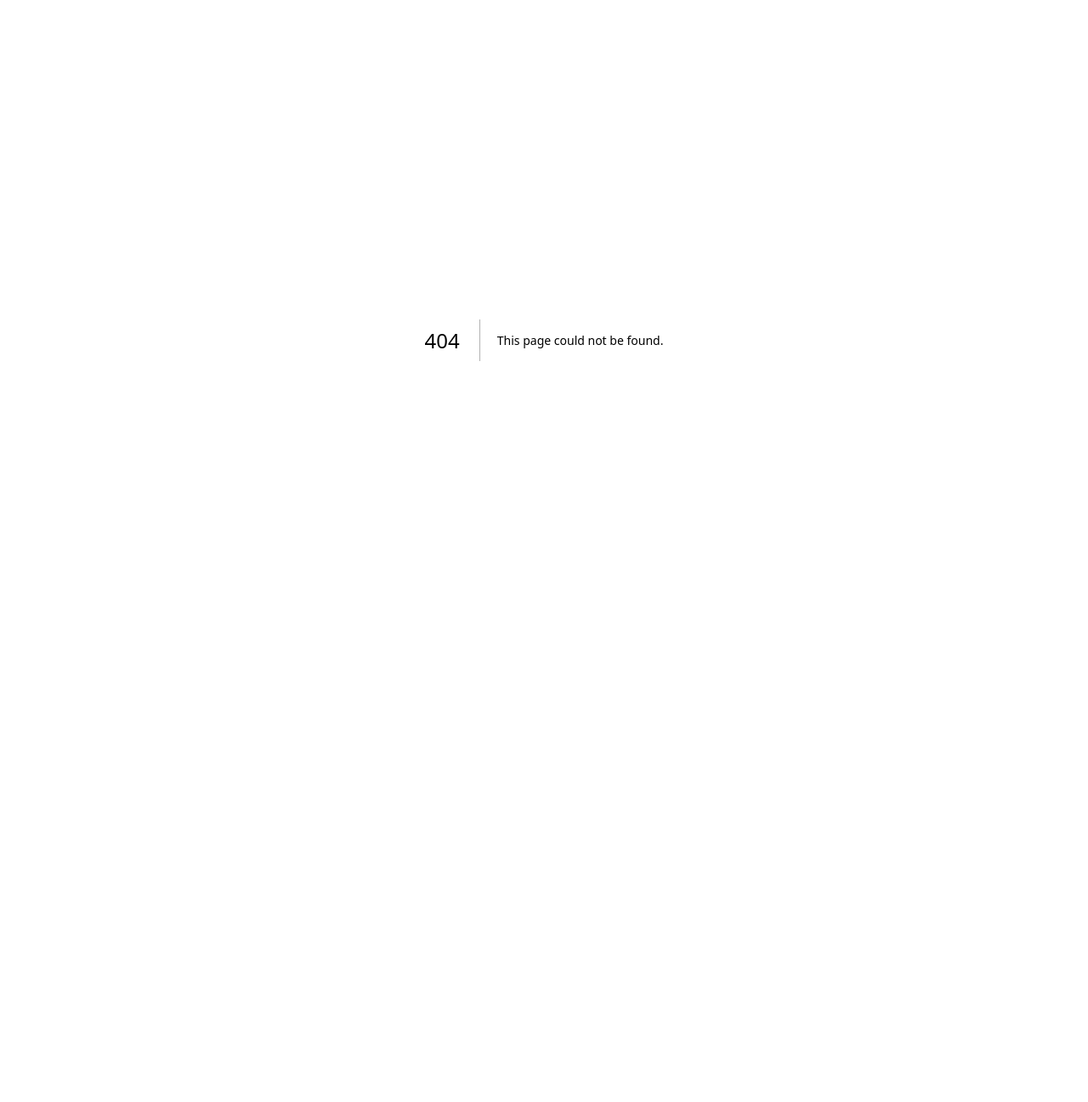
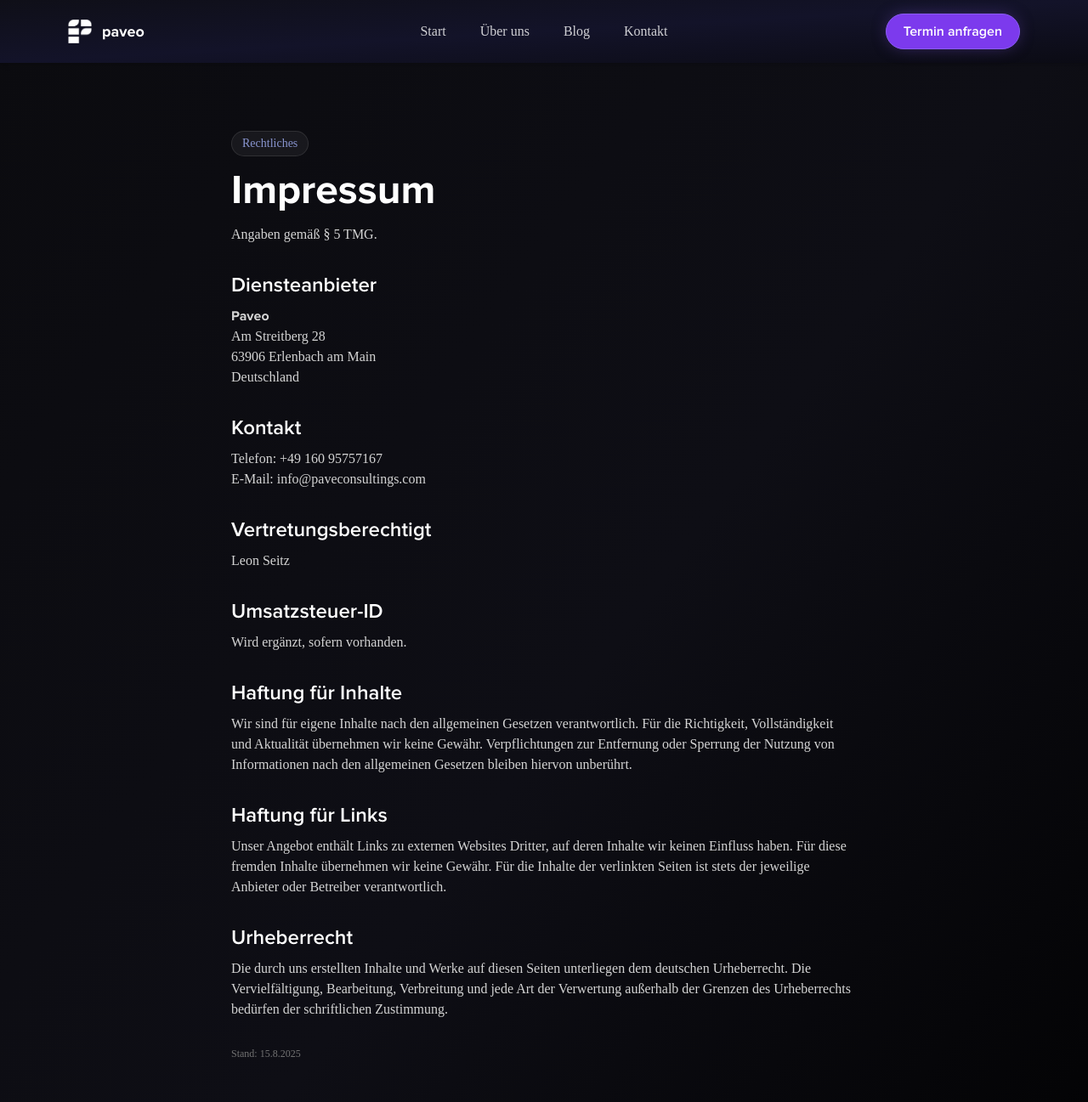
Before and after one commit to cyclebittt/pavewebyyyy, a Next.js app: page /impressum in a window 1280 px wide. Before the commit this address had no page. Shown: the top 1297 px of the page at 85% size. Before the commit the page ends 800 px from the top, so only its background shows below. Built offline with nearby package versions, Linux system fonts and the light colour scheme; a web font is replaced by a local one.

Commit message:
Create page.js

```diff
--- /dev/null
+++ b/app/impressum/page.js
@@ -0,0 +1,79 @@
+import Navbar from '@/components/layout/Navbar';
+import Footer from '@/components/layout/Footer';
+
+export default function ImpressumPage() {
+  return (
+    <div className="font-proxima bg-gradient-to-br from-[#0B0B0F] via-[#0E0E15] to-black text-white">
+      <Navbar />
+
+      <main className="max-w-4xl mx-auto px-6 md:px-12 lg:px-20 py-16 md:py-20 space-y-8">
+        <header className="space-y-4">
+          <span className="inline-block text-sm text-indigo-300/80 bg-white/5 border border-white/10 px-3 py-1 rounded-full">Rechtliches</span>
+          <h1 className="text-3xl md:text-5xl font-bold">Impressum</h1>
+          <p className="text-neutral-300">
+            Angaben gemäß § 5 TMG.
+          </p>
+        </header>
+
+        <section className="space-y-2">
+          <h2 className="text-2xl font-semibold">Diensteanbieter</h2>
+          <p className="text-neutral-300">
+            <strong>Paveo</strong><br />
+            Am Streitberg 28<br />
+            63906 Erlenbach am Main<br />
+            Deutschland
+          </p>
+        </section>
+
+        <section className="space-y-2">
+          <h2 className="text-2xl font-semibold">Kontakt</h2>
+          <p className="text-neutral-300">
+            Telefon: +49 160 95757167<br />
+            E-Mail: info@paveconsultings.com
+          </p>
+        </section>
+
+        <section className="space-y-2">
+          <h2 className="text-2xl font-semibold">Vertretungsberechtigt</h2>
+          <p className="text-neutral-300">Leon Seitz</p>
+        </section>
+
+        <section className="space-y-2">
+          <h2 className="text-2xl font-semibold">Umsatzsteuer-ID</h2>
+          <p className="text-neutral-300">Wird ergänzt, sofern vorhanden.</p>
+        </section>
+
+        <section className="space-y-2">
+          <h2 className="text-2xl font-semibold">Haftung für Inhalte</h2>
+          <p className="text-neutral-300">
+            Wir sind für eigene Inhalte nach den allgemeinen Gesetzen verantwortlich. Für die Richtigkeit, Vollständigkeit und
+            Aktualität übernehmen wir keine Gewähr. Verpflichtungen zur Entfernung oder Sperrung der Nutzung von Informationen
+            nach den allgemeinen Gesetzen bleiben hiervon unberührt.
+          </p>
+        </section>
+
+        <section className="space-y-2">
+          <h2 className="text-2xl font-semibold">Haftung für Links</h2>
+          <p className="text-neutral-300">
+            Unser Angebot enthält Links zu externen Websites Dritter, auf deren Inhalte wir keinen Einfluss haben.
+            Für diese fremden Inhalte übernehmen wir keine Gewähr. Für die Inhalte der verlinkten Seiten ist stets der jeweilige
+            Anbieter oder Betreiber verantwortlich.
+          </p>
+        </section>
+
+        <section className="space-y-2">
+          <h2 className="text-2xl font-semibold">Urheberrecht</h2>
+          <p className="text-neutral-300">
+            Die durch uns erstellten Inhalte und Werke auf diesen Seiten unterliegen dem deutschen Urheberrecht.
+            Die Vervielfältigung, Bearbeitung, Verbreitung und jede Art der Verwertung außerhalb der Grenzen des Urheberrechts
+            bedürfen der schriftlichen Zustimmung.
+          </p>
+        </section>
+
+        <p className="text-xs text-neutral-500">Stand: {new Date().toLocaleDateString('de-DE')}</p>
+      </main>
+
+      <Footer />
+    </div>
+  );
+}
```
